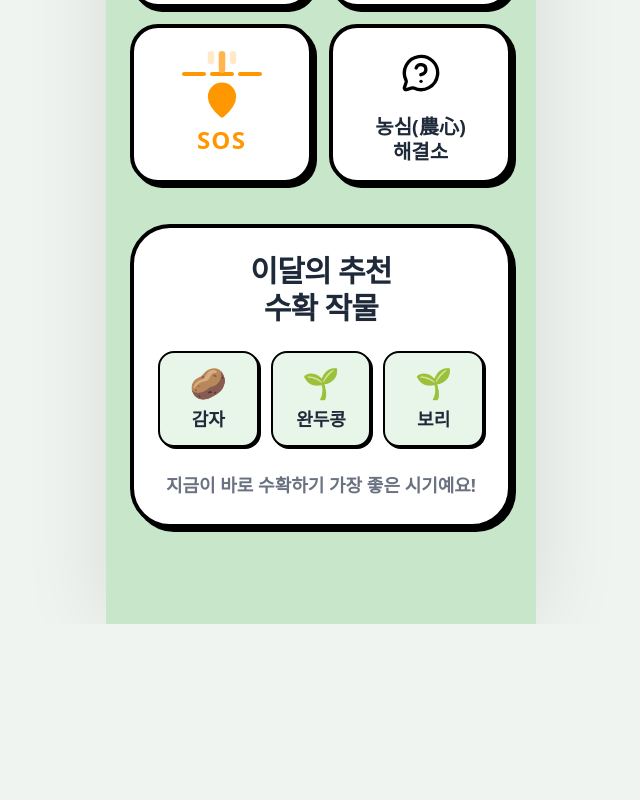
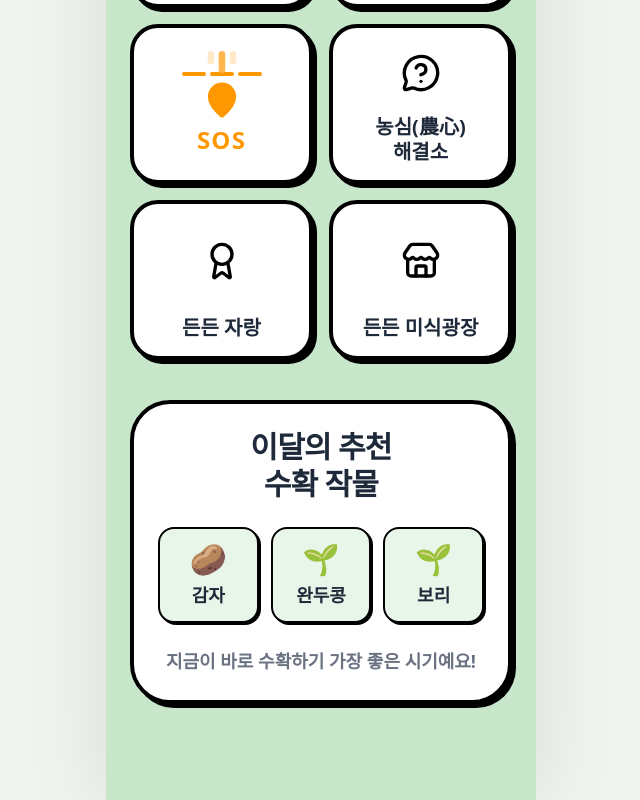
Before and after one commit to wlsgns9607-blip/Reliable_Farming_001, a React (Vite) app: page / in a window 1280 px wide. Shown: the part 1069-1869 px from the top of the page, without its empty margins (319-959 px from the left). Before the commit the page ends 1693 px from the top, so only its background shows below. Built offline with nearby package versions, Linux system fonts and the light colour scheme; no server answers; a web font is replaced by a local one.

Commit message:
feat: 로그인 전 화면에도 든든 자랑, 든든 미식광장 버튼 추가

```diff
--- a/src/pages/Login.tsx
+++ b/src/pages/Login.tsx
@@ -27,7 +27,9 @@ import {
   Phone,
   UserCircle,
   AlertTriangle,
-  Car
+  Car,
+  Award,
+  Store
 } from 'lucide-react';
 import { getLocalWeather, parseWeatherCode } from '../services/weather';
 import { toast } from 'react-hot-toast';
@@ -312,6 +314,16 @@ export default function Login() {
         <MenuCard
           icon={<MessageCircleQuestion size={40} className="text-black" />}
           label={<>농심(農心)<br />해결소</>}
+          onClick={() => setShowModal(true)}
+        />
+        <MenuCard
+          icon={<Award size={40} className="text-black" />}
+          label={<>든든 자랑</>}
+          onClick={() => setShowModal(true)}
+        />
+        <MenuCard
+          icon={<Store size={40} className="text-black" />}
+          label={<>든든 미식광장</>}
           onClick={() => setShowModal(true)}
         />
       </div>
```
